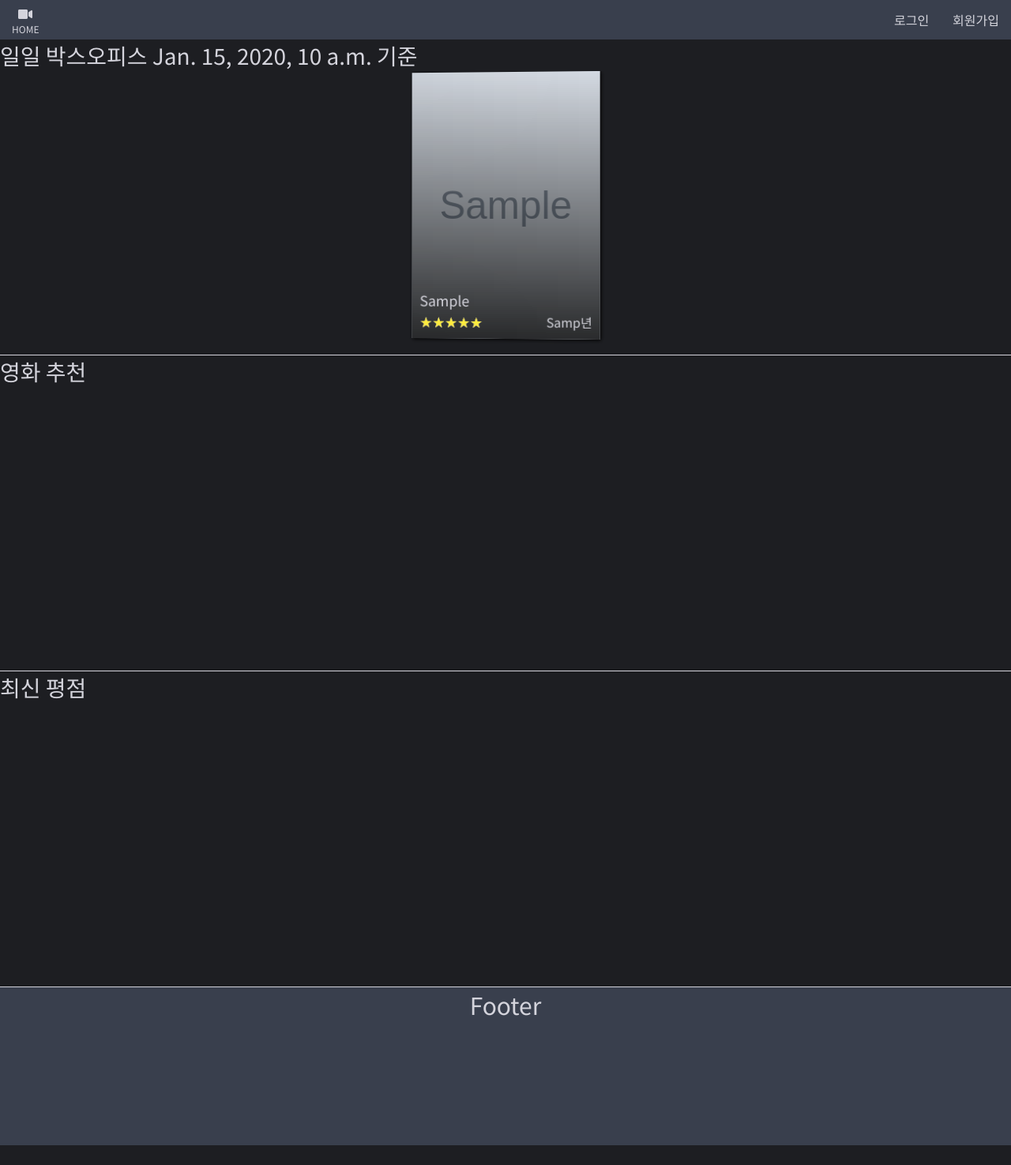
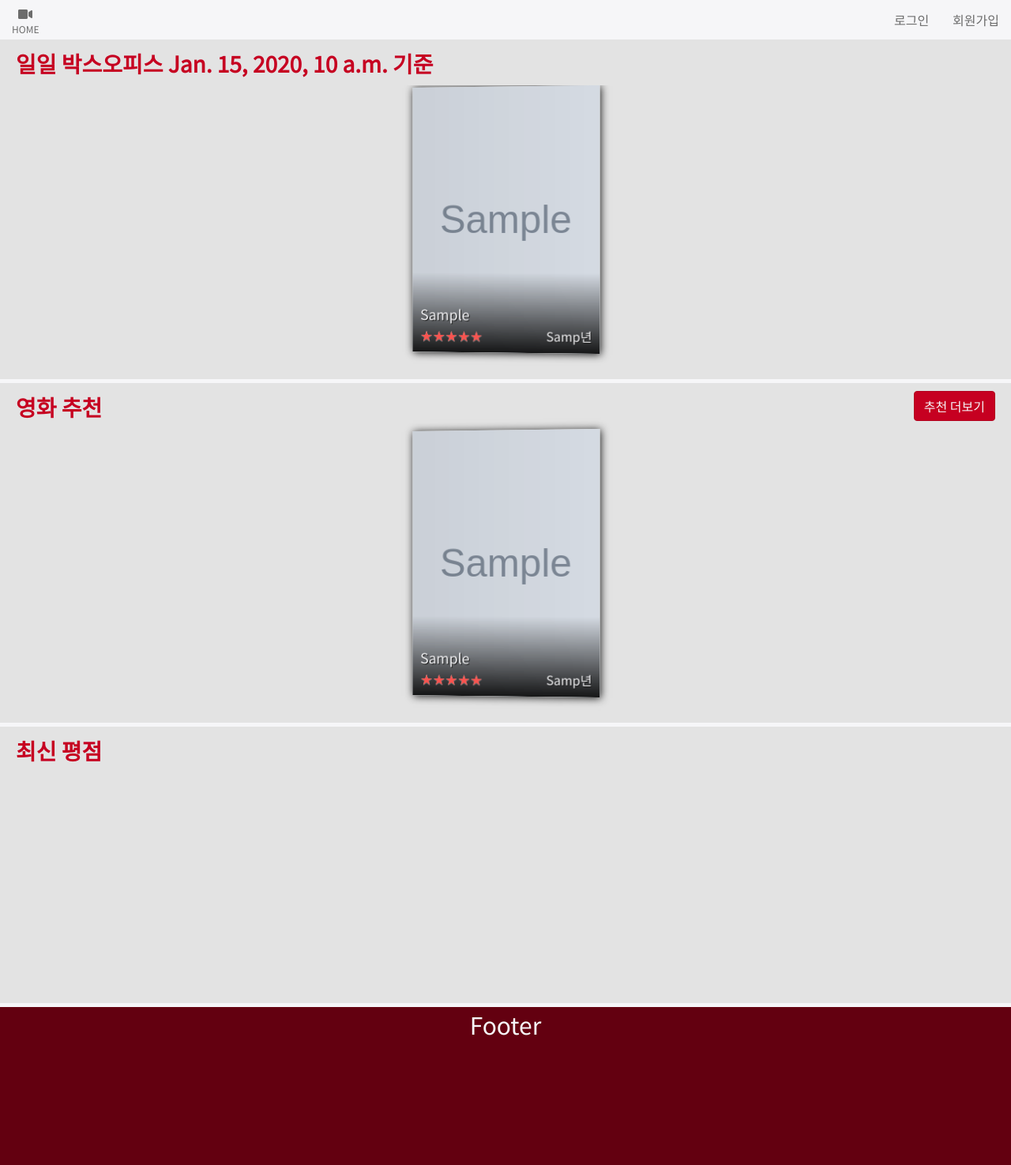
Before and after one commit to ChangmoKang/PJT, a Django app: template movies/templates/movies/index.html in a window 1280 px wide; the page is wider, and only the part inside the window is pictured. Shown: that part at 79% size. Before the commit the page ends 1450 px from the top of that part, so only its background shows below. Run offline with Django 3.2, Linux system fonts and the light colour scheme; the template is opened without the code that fills it: most values are stand-ins (such as "Sample title", 1, 10 or a date in 2020); grey boxes marked "Sample" are stand-in pictures; parts of the project's set-up code (start-up, migrations or seed data) failed here and were passed over; some libraries are stand-ins or nearby versions.

Commit message:
Modify frontend

```diff
--- a/final/templates/base.html
+++ b/final/templates/base.html
@@ -35,23 +35,6 @@
     <script src="https://cdn.jsdelivr.net/npm/vue/dist/vue.js"></script>
 
     <style>
-        /* COLOR SCHEME */
-        .dark_slate {
-            color: #1D1E22;
-        }
-
-        .deep_matte_gray {
-            color: #393F4D;
-        }
-
-        .silver_fox {
-            color: #D4D4DC;
-        }
-
-        .Yellow {
-            color: #FEDA6A;
-        }
-
         * {
             margin: 0;
             padding: 0;
@@ -59,20 +42,46 @@
             font-family: 'Noto Sans KR', sans-serif;
         }
 
+        ::-webkit-scrollbar {
+            display: none;
+        }
+
         body {
             min-width: 360px;
+            overflow-x: hidden;
         }
 
         #wrap {
             width: 100%;
             position: relative;
-            background-color: #1D1E22;
+            background-color: #F6F6F8;
         }
+
+        .btn-crimson {
+            background-color: #C60021;
+            border-color: #B2001D;
+            color: #F6F6F8;
+        }
+        .btn-crimson:hover {
+            background-color: #9E001A;
+            border-color: #8A0017;
+            color: #F6F6F8;
+        }
+        .btn-outline-crimson {
+            border-color: #C60021;
+            color: #C60021;
+        }
+        .btn-outline-crimson:hover {
+            background-color: #C60021;
+            border-color: #B2001D;
+            color: #F6F6F8;
+        }
+
 
 
         /* * * * * * * * *  SWIPER * * * * * * * * */
 
-        .swiper-container {
+        .swiper-container, .swiper-container2 {
             width: 100%;
             /*padding-top: 50px;*/
             /*padding-bottom: 50px;*/
@@ -94,8 +103,8 @@
             width: 100%;
             height: 50px;
             line-height: 50px;
-            background-color: #393F4D;
-            color: #D4D4DC;
+            background-color: #F6F6F8;
+            color: #6C6C6C;
         }
 
         .nav_left {
@@ -111,10 +120,11 @@
         .nav_item {
             float: left;
             margin: 0 15px;
-            color: #D4D4DC;
+            color: #6C6C6C;
         }
         .nav_item:hover {
-            color: rgb(155, 155, 155);
+            /*color: #181818;*/
+            color: #C60021;
             text-decoration: none;
         }
 
@@ -122,10 +132,11 @@
             width: 70px;
             height: 100%;
             position: relative;
-            color: #D4D4DC;
+            color: #6C6C6C;
         }
         .nav_home:hover {
-            color: rgb(155, 155, 155);
+            /*color: #181818;*/
+            color: #C60021;
         }
         .nav_home > i {
             position: absolute;
@@ -143,40 +154,40 @@
         .main_section {
             margin-top: 50px;
             width: 100%;
-            color: #D4D4DC;
+            color: #C60021;
         }
 
         section {
             width: 100%;
-            height: 400px;
-            border-bottom: 1px solid #D4D4DC;
+            height: 430px;
+            padding: 10px 0 20px;
+            margin-bottom: 5px;
+            background-color: #E3E3E3;
         }
 
         .section_header {
             width: 100%;
             height: 40px;
             line-height: 40px;
-            margin: 0;
+            padding: 0 20px;
+            font-weight: bold;
         }
 
         .movie_strip {
             width: 100%;
             height: calc(400px - 40px);
-            /* border: 1px solid #E5DACE; */
-
         }
 
         .movie_preview {
             width: 240px;
             height: calc(100% - 20px);
-            /* border: 1px solid #D4D4DC; */
-            box-shadow: 1px 1px 5px black;
-            margin: 0 20px;
+            box-shadow: 1px 1px 10px #181818;
+            margin: 0 30px;
             position: relative;
             float: left;
         }
 
-        .movie_preview>img {
+        .movie_preview > img {
             width: 100%;
             height: 100%;
             position: absolute;
@@ -190,13 +201,14 @@
             position: absolute;
             top: 0;
             left: 0;
-            background: linear-gradient(to top, rgba(0, 0, 0, 0.8) 1%, transparent);
+            background: linear-gradient(to top, rgba(0, 0, 0, 0.9), transparent 30%);
         }
 
         .movie_preview_text {
             position: absolute;
-            color: #D4D4DC;
+            color: #F6F6F8;
             z-index: 99;
+            text-shadow: 1px 1px 0 #181818;
         }
 
         .movie_title {
@@ -222,18 +234,18 @@
 
         .star-ratings-css {
             unicode-bidi: bidi-override;
-            color: rgb(255, 255, 255);
+            color: #E3E3E3;
             font-size: 18px;
             height: 18px;
             width: 90px;
             position: relative;
             padding: 0;
-            text-shadow: 0px 0px 0 #a2a2a2;
+            text-shadow: 0px 1px 0 #6C6C6C;
         }
 
         .star-ratings-css-top {
-            color: rgb(255, 255, 255);
-            color: rgb(255, 236, 62);
+            color: #E3E3E3;
+            color: #FA534F;
             padding: 0;
             position: absolute;
             z-index: 1;
@@ -249,26 +261,51 @@
             z-index: 0;
         }
 
+
+        .advanced_rec {
+            float: right;
+        }
+
+
+        .recent_scores {
+            height: 350px;
+        }
+
+
         /* * * * * * * * *  MODAL * * * * * * * * */
+        .modal-content {
+            background-color: #F6F6F8;
+            color: #181818;
+        }
+        .modal_head {
+            padding-bottom: 0;
+        }
 
-        /*.modal-body {*/
-        /*    height: 500px;*/
-        /*    overflow-y: auto;*/
-        /*}*/
+        .modal-body {
+            /*height: 500px;*/
+            /*overflow-y: auto;*/
+        }
 
         .movie_modal_left {
             width: 50%;
             float: left;
-            /* padding: 10px; */
         }
         .movie_modal_right {
             width: 50%;
             float: right;
-            /* padding: 10px; */
         }
+
+        @media screen and (max-width: 992px) {
+            .movie_modal_left, .movie_modal_right {
+                width: 100%;
+                float: none;
+            }
+        }
+
 
         .movie_modal_score {
             height: 35px;
+            margin-top: 10px;
         }
         .movie_modal_score .star-ratings-css {
             width: 90px;
@@ -276,6 +313,11 @@
         }
         .movie_modal_score button {
             float: right;
+        }
+
+        .modal_content {
+            height: calc(100vh - 160px);
+            overflow-y: auto;
         }
 
         .movie_modal_stills {
@@ -306,8 +348,8 @@
         footer {
             width: 100%;
             height: 200px;
-            background-color: #393F4D;
-            color: #D4D4DC;
+            background-color: #630010;
+            color: #F6F6F8;
             font-size: 30px;
             text-align: center;
         }
@@ -365,6 +407,20 @@
                 slideShadows: true,
             },
         });
+
+        var swiper2 = new Swiper('.swiper-container2', {
+            effect: 'coverflow',
+            grabCursor: true,
+            centeredSlides: true,
+            slidesPerView: 'auto',
+            coverflowEffect: {
+                rotate: 50,
+                stretch: 0,
+                depth: 100,
+                modifier: 1,
+                slideShadows: true,
+            },
+        });
     </script>
 </body>
 
--- a/movies/templates/movies/index.html
+++ b/movies/templates/movies/index.html
@@ -27,7 +27,29 @@
             </div>
         </section>
         <section class="recommendation">
-            <h3 class="section_header">영화 추천</h3>
+            <h3 class="section_header">영화 추천<button class="btn btn-crimson advanced_rec">추천 더보기</button></h3>
+
+            <div class="movie_strip swiper-container2">
+                <div class="swiper-wrapper">
+                    {% for list in daily_lists %}
+                        <div class="movie_preview swiper-slide" data-toggle="modal" data-target="#exampleModalCenter">
+                            <img src="{{ list.poster_url }}">
+                            <div class="movie_poster_bg"></div>
+                            <span class="movie_preview_text movie_title">{{ list.movieNm }}</span>
+                            <span class="movie_preview_text movie_year">{{ list.openDt | slice:"0:4" }}년</span>
+                            <div class="movie_preview_text movie_score">
+                                <div class="star-ratings-css">
+                                    <div class="star-ratings-css-top" style="width: calc({{ list.score }} * 10)%">
+                                        <span>★</span><span>★</span><span>★</span><span>★</span><span>★</span></div>
+                                    <div class="star-ratings-css-bottom">
+                                        <span>★</span><span>★</span><span>★</span><span>★</span><span>★</span></div>
+                                </div>
+                            </div>
+                        </div>
+                    {% endfor %}
+                </div>
+            </div>
+
         </section>
         <section class="recent_scores">
             <h3 class="section_header">최신 평점</h3>
@@ -39,9 +61,9 @@
         aria-labelledby="exampleModalCenterTitle" aria-hidden="true">
         <div class="modal-dialog modal-dialog-centered modal-lg" role="document">
             <div class="modal-content">
-                <div class="modal-body">
+                <div class="modal-body modal_head">
+                    <h3 class="movie_modal_title">{{ daily_lists.0.movieNm }} [{{daily_lists.0.openDt | slice:"0:4"}}]</h3>
                     <div class="movie_modal_left">
-                        <h3 class="movie_modal_title">{{ daily_lists.0.movieNm }} [{{daily_lists.0.openDt | slice:"0:4"}}]</h3>
                         <div class="movie_modal_score">
                             <div class="star-ratings-css">
                                 <div class="star-ratings-css-top" style="width: 90%">
@@ -49,9 +71,13 @@
                                 <div class="star-ratings-css-bottom">
                                     <span>★</span><span>★</span><span>★</span><span>★</span><span>★</span></div>
                             </div>
-                            <button class="btn btn-sm btn-primary">Add to watchlist</button>
+                            <button class="btn btn-sm btn-crimson">Add to watchlist</button>
                         </div>
+                    </div>
+                </div>
 
+                <div class="modal-body modal_content">
+                    <div class="movie_modal_left">
                         <div class="movie_modal_stills">
 
                             <div id="carouselExampleFade" class="carousel slide carousel-fade" data-ride="carousel">
```
